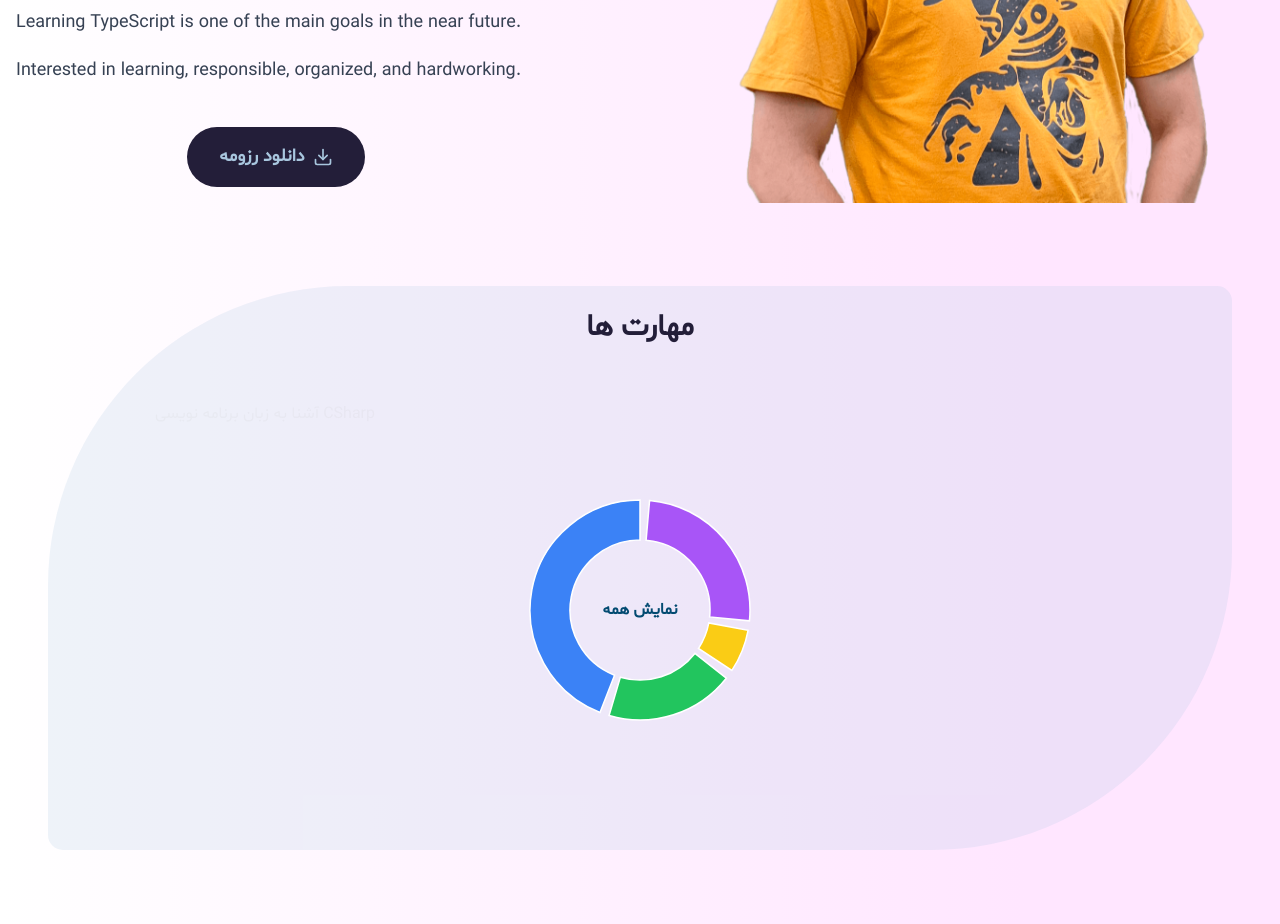
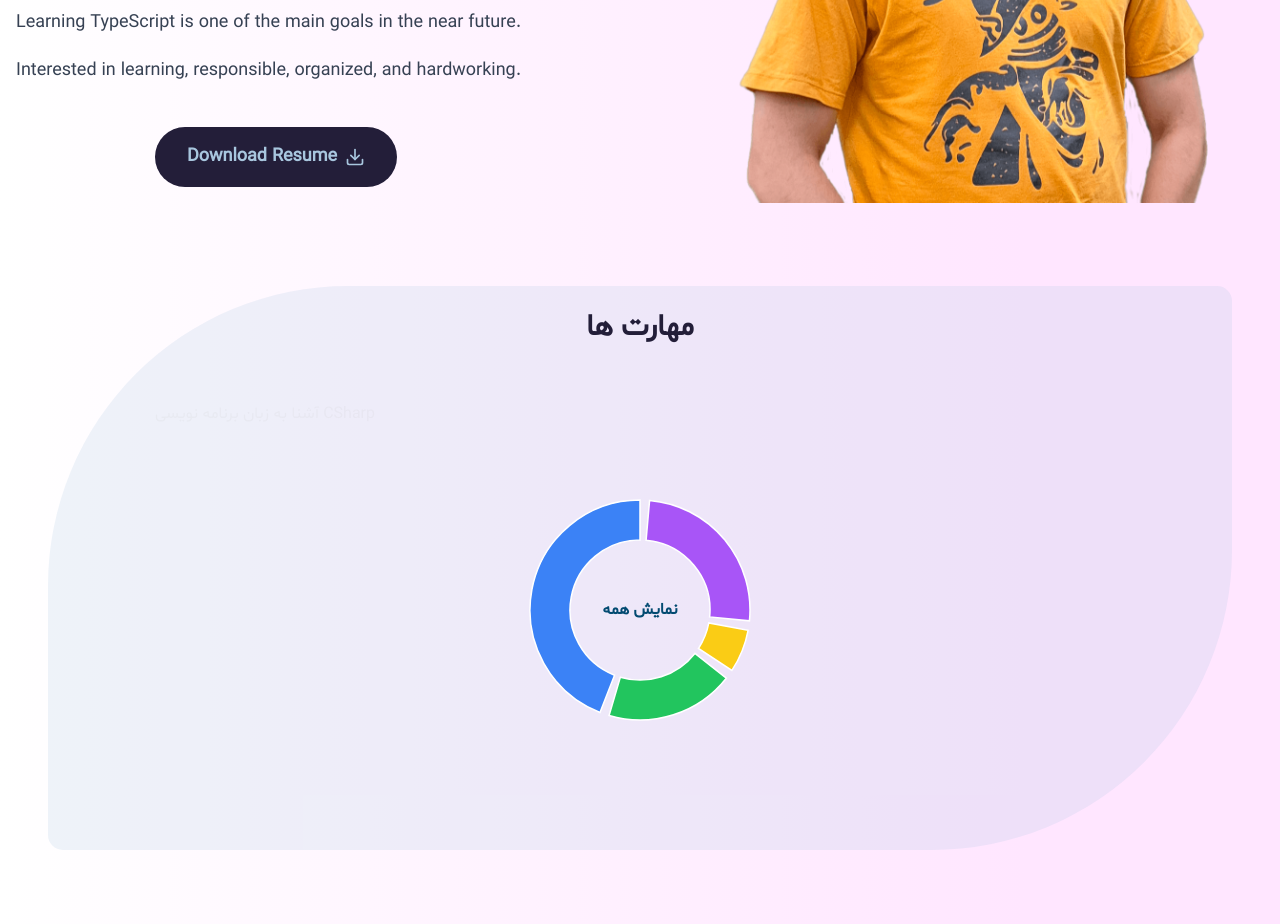
Before and after one commit to MatinT-SA/My-Personal-Website, a Next.js app: page /en in a window 1280 px wide. Shown: the part 1320-2244 px from the top of the page. Built offline with nearby package versions, Linux system fonts and the light colour scheme.

Commit message:
translating about me resume button

```diff
--- a/app/components/about-me/AboutMeText.js
+++ b/app/components/about-me/AboutMeText.js
@@ -27,7 +27,7 @@ export default function AboutMeText() {
           download
           className="relative px-8 py-4 text-lg font-bold text-blue-light bg-purple-primary rounded-full transition-all duration-300 ease-in-out hover:text-purple-primary hover:bg-blue-300 hover:shadow-lg flex items-center gap-2 hover:gap-3.5"
         >
-          دانلود رزومه
+          {t("button_resume")}
           <FiDownload className="w-5 h-5" />
         </a>
       </div>
--- a/messages/en.json
+++ b/messages/en.json
@@ -1,8 +1,10 @@
 {
   "AboutMe": {
+    "button_resume": "Download Resume",
     "heading1": "Welcome to my website",
     "heading2": "I am Matin Taherzadeh",
     "heading3": "Front-end developer",
+    "resume": "Download Resume",
     "text1": "Bachelor's degree in Computer Engineering (Software) from KIAU.",
     "text2": "One year of experience teaching English at a language institute.",
     "text3": "Proficiency in JavaScript programming language and React library, experience with C# and WordPress, familiarity with Next.js.",
--- a/messages/fa.json
+++ b/messages/fa.json
@@ -1,8 +1,10 @@
 {
   "AboutMe": {
+    "button_resume": "دانلود رزومه",
     "heading1": "به وب سایت من خوش آمدید",
     "heading2": "من متین طاهرزاده هستم",
     "heading3": "توسعه‌دهنده فرانت‌اند",
+    "resume": "دانلود رزومه",
     "text1": "فارغ‌التحصیل کارشناسی مهندسی کامپیوتر (نرم‌افزار) از دانشگاه آزاد کرج.",
     "text2": "سابقه تدریس زبان انگلیسی به مدت یک سال در موسسه زبان.",
     "text3": "تسلط بر زبان برنامه‌نویسی جاوااسکریپت و کتابخانه React و تجربه کار با C#\n        و وردپرس، آشنایی با Next.js.",
```
